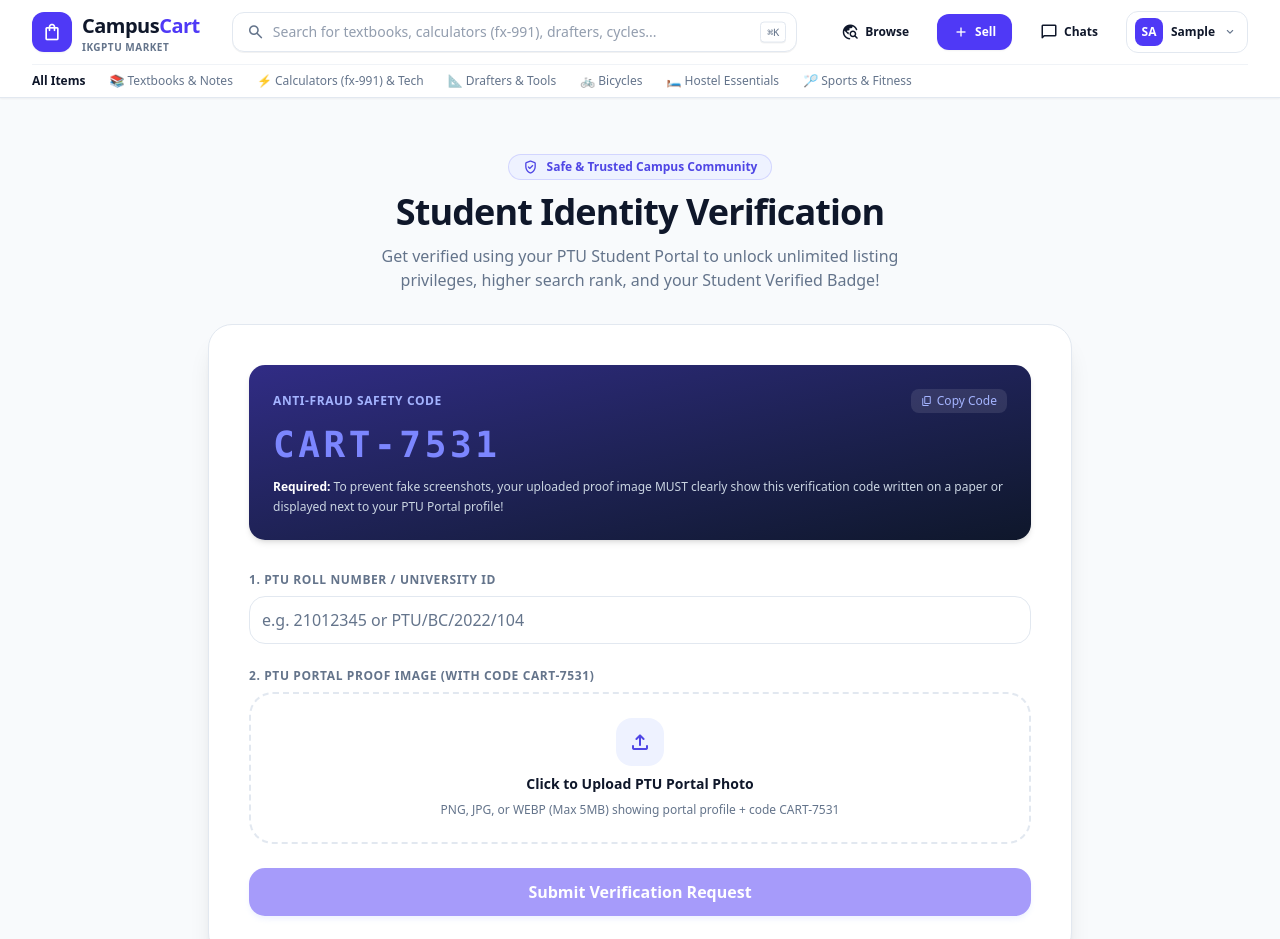
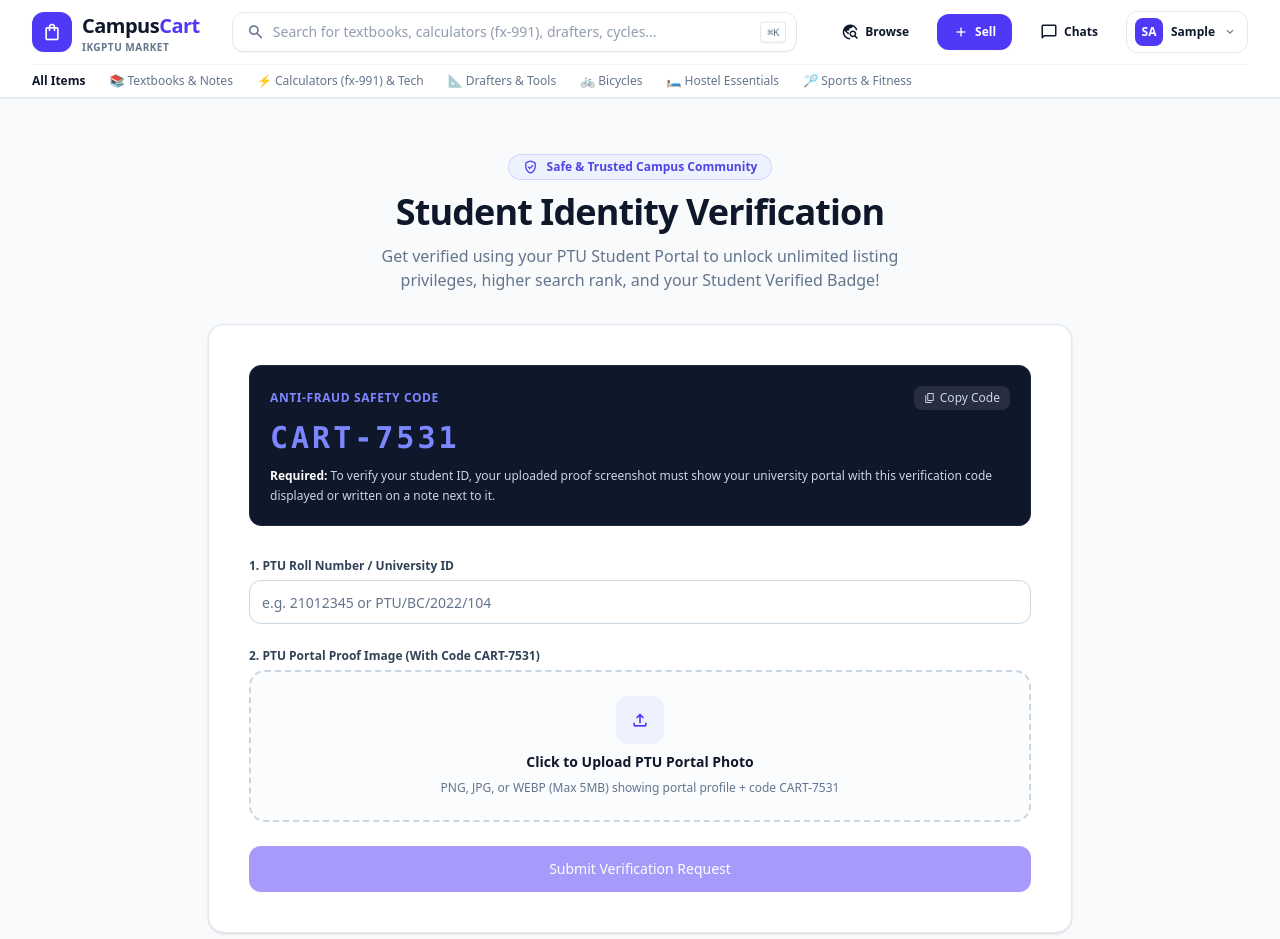
Before and after one commit to amankr32/CampusCart, a Next.js app: page /student-verification in a window 1280 px wide. Shown: the top 939 px of the page. Built offline with nearby package versions, Linux system fonts and the light colour scheme; no server answers; the database is empty; sample sign-in values are in the browser's storage.

Commit message:
refactor(ui): humanize sell, verification, orders, and profile forms with standard e-commerce geometry

```diff
--- a/src/app/sell/page.tsx
+++ b/src/app/sell/page.tsx
@@ -33,7 +33,7 @@ export default async function SellPage() {
               One quick step before you list your first item on CampusCart.
             </p>
           </div>
-          <div className="border border-[var(--border-subtle)] rounded-3xl bg-[var(--card-bg)] shadow-xl p-6 sm:p-8">
+          <div className="border border-[var(--border-subtle)] rounded-2xl bg-[var(--card-bg)] shadow-xl p-6 sm:p-8">
             <CreateStoreForm />
           </div>
         </div>
@@ -52,7 +52,7 @@ export default async function SellPage() {
         <ArrowLeft className="w-4 h-4" /> Back to Dashboard
       </Link>
 
-      <div className="bg-[var(--card-bg)] p-6 sm:p-8 rounded-3xl border border-[var(--border-subtle)] shadow-xs">
+      <div className="bg-[var(--card-bg)] p-6 sm:p-8 rounded-2xl border border-[var(--border-subtle)] shadow-xs">
         <h1 className="font-display font-extrabold text-2xl sm:text-3xl text-[var(--text-primary)] tracking-tight">
           List a New Item
         </h1>
@@ -62,11 +62,11 @@ export default async function SellPage() {
       </div>
 
       <div className="grid grid-cols-1 lg:grid-cols-[1fr_320px] gap-8 items-start">
-        <div className="bg-[var(--card-bg)] p-6 sm:p-8 rounded-3xl border border-[var(--border-subtle)] shadow-xs">
+        <div className="bg-[var(--card-bg)] p-6 sm:p-8 rounded-2xl border border-[var(--border-subtle)] shadow-xs">
           <ProductForm categories={categories} />
         </div>
 
-        <aside className="rounded-3xl border border-[var(--border-subtle)] bg-[var(--card-bg)] p-6 flex flex-col gap-5 shadow-xs">
+        <aside className="rounded-2xl border border-[var(--border-subtle)] bg-[var(--card-bg)] p-6 flex flex-col gap-5 shadow-xs">
           <h2 className="font-bold font-display text-[var(--text-primary)] text-base">Selling on CampusCart</h2>
 
           <div className="flex flex-col gap-4 text-xs">
--- a/src/app/student-verification/page.tsx
+++ b/src/app/student-verification/page.tsx
@@ -152,24 +152,24 @@ export default function StudentVerificationPage() {
           <div className="pt-2">
             <Button
               onClick={() => router.push("/sell")}
-              className="bg-emerald-600 hover:bg-emerald-700 text-white rounded-2xl px-6 h-11 shadow-md shadow-emerald-200"
+              className="bg-emerald-600 hover:bg-emerald-700 text-white rounded-xl px-6 h-11 shadow-xs font-medium"
             >
               Post Unlimited Listings
             </Button>
           </div>
         </div>
       ) : studentStatus === "pending" ? (
-        <div className="p-8 rounded-3xl bg-amber-50 border border-amber-200 text-center space-y-4 shadow-sm">
-          <div className="mx-auto w-16 h-16 rounded-full bg-amber-100 flex items-center justify-center text-amber-600">
-            <ShieldAlert className="w-10 h-10" />
+        <div className="p-8 rounded-2xl bg-amber-50 dark:bg-amber-950/30 border border-amber-200 dark:border-amber-900/50 text-center space-y-4 shadow-2xs">
+          <div className="mx-auto w-14 h-14 rounded-full bg-amber-100 dark:bg-amber-900/40 flex items-center justify-center text-amber-600">
+            <ShieldAlert className="w-8 h-8" />
           </div>
-          <h2 className="text-2xl font-bold text-amber-950 font-display">Verification Under Review</h2>
-          <p className="text-sm text-amber-800 max-w-md mx-auto">
-            Your verification request with your PTU portal screenshot is currently being reviewed by our admin desk. This usually takes 1-12 hours.
+          <h2 className="text-xl sm:text-2xl font-bold text-amber-950 dark:text-amber-200 font-display">Verification Under Review</h2>
+          <p className="text-sm text-amber-800 dark:text-amber-300 max-w-md mx-auto">
+            Your verification request with your PTU portal screenshot is currently being reviewed by our campus admin desk. This usually takes 1-12 hours.
           </p>
         </div>
       ) : (
-        <div className="bg-[var(--card-bg)] rounded-3xl border border-[var(--border-subtle)] shadow-xl p-6 sm:p-10 space-y-8">
+        <div className="bg-white dark:bg-slate-900 rounded-2xl border border-slate-200 dark:border-slate-800 shadow-sm p-6 sm:p-10 space-y-8">
           {studentStatus === "rejected" && (
             <div className="p-4 rounded-2xl bg-rose-500/10 border border-rose-500/20 text-rose-500 text-sm space-y-1">
               <div className="flex items-center gap-2 font-semibold text-rose-500">
@@ -193,32 +193,32 @@ export default function StudentVerificationPage() {
           )}
 
           {/* Anti-Fraud Code Banner */}
-          <div className="p-6 rounded-2xl bg-gradient-to-br from-indigo-900 to-slate-900 text-white space-y-3 shadow-md">
+          <div className="p-5 rounded-xl bg-slate-900 text-white border border-slate-800 space-y-2.5">
             <div className="flex items-center justify-between">
-              <span className="text-xs font-semibold uppercase tracking-wider text-indigo-300">
+              <span className="text-xs font-semibold uppercase tracking-wider text-indigo-400">
                 Anti-Fraud Safety Code
               </span>
               <button
                 type="button"
                 onClick={handleCopyCode}
-                className="text-xs font-medium text-indigo-300 hover:text-white inline-flex items-center gap-1 bg-white/10 px-2.5 py-1 rounded-lg transition-colors"
+                className="text-xs font-medium text-slate-300 hover:text-white inline-flex items-center gap-1 bg-white/10 px-2.5 py-1 rounded-lg transition-colors cursor-pointer"
               >
                 <Copy className="w-3 h-3" /> {copied ? "Copied!" : "Copy Code"}
               </button>
             </div>
             <div className="flex items-center gap-3">
-              <span className="text-3xl sm:text-4xl font-extrabold tracking-widest font-mono text-indigo-400">
+              <span className="text-2xl sm:text-3xl font-extrabold tracking-widest font-mono text-indigo-400">
                 {antiFraudCode}
               </span>
             </div>
             <p className="text-xs text-slate-300 leading-relaxed">
-              <strong className="text-white">Required:</strong> To prevent fake screenshots, your uploaded proof image MUST clearly show this verification code written on a paper or displayed next to your PTU Portal profile!
+              <strong className="text-white">Required:</strong> To verify your student ID, your uploaded proof screenshot must show your university portal with this verification code displayed or written on a note next to it.
             </p>
           </div>
 
           <form onSubmit={handleSubmit} className="space-y-6">
             <div>
-              <label className="block text-xs font-semibold uppercase tracking-wider text-[var(--text-muted)] mb-2">
+              <label className="block text-xs font-semibold text-slate-700 dark:text-slate-300 mb-1.5">
                 1. PTU Roll Number / University ID
               </label>
               <Input
@@ -226,44 +226,44 @@ export default function StudentVerificationPage() {
                 value={ptuRollNo}
                 onChange={(e) => setPtuRollNo(e.target.value)}
                 placeholder="e.g. 21012345 or PTU/BC/2022/104"
-                className="h-12 rounded-2xl border-[var(--border-subtle)] bg-[var(--input-bg)] text-[var(--text-primary)] text-base"
+                className="h-11 rounded-xl border-slate-300 dark:border-slate-700 bg-white dark:bg-slate-800 text-slate-900 dark:text-white text-sm"
                 required
               />
             </div>
 
             <div>
-              <label className="block text-xs font-semibold uppercase tracking-wider text-[var(--text-muted)] mb-2">
+              <label className="block text-xs font-semibold text-slate-700 dark:text-slate-300 mb-1.5">
                 2. PTU Portal Proof Image (With Code {antiFraudCode})
               </label>
-              <div className="border-2 border-dashed border-[var(--border-subtle)] rounded-3xl p-6 text-center hover:border-indigo-400 transition-colors bg-[var(--input-bg)]/30">
+              <div className="border-2 border-dashed border-slate-300 dark:border-slate-700 rounded-2xl p-6 text-center hover:border-indigo-500 transition-colors bg-slate-50/50 dark:bg-slate-800/40">
                 {screenshotUrl ? (
                   <div className="space-y-3">
                     <img
                       src={screenshotUrl}
                       alt="PTU Portal Proof"
-                      className="max-h-56 mx-auto rounded-2xl object-cover border border-[var(--border-subtle)] shadow-sm"
+                      className="max-h-56 mx-auto rounded-xl object-cover border border-slate-200 dark:border-slate-700 shadow-2xs"
                     />
                     <button
                       type="button"
                       onClick={() => setScreenshotUrl("")}
-                      className="text-xs font-semibold text-rose-500 hover:underline"
+                      className="text-xs font-semibold text-rose-500 hover:underline cursor-pointer"
                     >
                       Remove & Upload Different Photo
                     </button>
                   </div>
                 ) : (
                   <label className="cursor-pointer flex flex-col items-center gap-2">
-                    <div className="w-12 h-12 rounded-2xl bg-[var(--brand-primary-light)] text-[var(--brand-primary)] flex items-center justify-center">
+                    <div className="w-12 h-12 rounded-xl bg-indigo-50 dark:bg-indigo-950/60 text-indigo-600 dark:text-indigo-400 flex items-center justify-center">
                       {isUploading ? (
-                        <Loader2 className="w-6 h-6 animate-spin" />
+                        <Loader2 className="w-5 h-5 animate-spin" />
                       ) : (
-                        <Upload className="w-6 h-6" />
+                        <Upload className="w-5 h-5" />
                       )}
                     </div>
-                    <span className="text-sm font-semibold text-[var(--text-primary)]">
+                    <span className="text-sm font-semibold text-slate-900 dark:text-white">
                       {isUploading ? "Uploading Screenshot..." : "Click to Upload PTU Portal Photo"}
                     </span>
-                    <span className="text-xs text-[var(--text-muted)]">
+                    <span className="text-xs text-slate-500">
                       PNG, JPG, or WEBP (Max 5MB) showing portal profile + code {antiFraudCode}
                     </span>
                     <input
@@ -281,11 +281,11 @@ export default function StudentVerificationPage() {
             <Button
               type="submit"
               disabled={isSubmitting || !screenshotUrl || !ptuRollNo}
-              className="w-full h-12 rounded-2xl bg-indigo-600 hover:bg-indigo-700 text-white font-semibold text-base shadow-md shadow-indigo-100"
+              className="w-full h-11.5 rounded-xl bg-indigo-600 hover:bg-indigo-700 text-white font-medium text-sm transition-colors cursor-pointer shadow-xs disabled:opacity-50"
             >
               {isSubmitting ? (
                 <>
-                  <Loader2 className="w-5 h-5 mr-2 animate-spin" />
+                  <Loader2 className="w-4 h-4 mr-2 animate-spin" />
                   Submitting Request...
                 </>
               ) : (
--- a/src/components/layout/footer.tsx
+++ b/src/components/layout/footer.tsx
@@ -44,7 +44,7 @@ export function Footer() {
         <div className="grid grid-cols-2 md:grid-cols-5 gap-8">
           <div className="col-span-2 md:col-span-1">
             <Link href="/" className="flex items-center gap-2.5 mb-3 group">
-              <span className="flex items-center justify-center h-9 w-9 rounded-xl bg-gradient-to-tr from-indigo-600 to-indigo-500 text-white shadow-sm group-hover:from-indigo-700 group-hover:to-indigo-600 transition-all">
+              <span className="flex items-center justify-center h-9 w-9 rounded-xl bg-indigo-600 text-white shadow-xs group-hover:bg-indigo-700 transition-colors">
                 <ShoppingBag className="h-4.5 w-4.5" strokeWidth={2} />
               </span>
               <div className="flex flex-col leading-tight">
--- a/src/components/layout/mobile-bottom-nav.tsx
+++ b/src/components/layout/mobile-bottom-nav.tsx
@@ -98,7 +98,7 @@ export function MobileBottomNav() {
         <div className="flex flex-col items-center justify-center flex-1 relative -top-3">
           <Link
             href="/sell"
-            className="flex items-center justify-center w-12 h-12 rounded-full bg-gradient-to-r from-indigo-600 to-violet-600 text-white shadow-lg shadow-indigo-500/35 border-4 border-[var(--card-bg)] active:scale-95 transition-all focus:outline-hidden"
+            className="flex items-center justify-center w-12 h-12 rounded-full bg-indigo-600 text-white shadow-md border-4 border-[var(--card-bg)] active:scale-95 transition-all focus:outline-hidden"
             aria-label="Sell Item"
           >
             <Plus className="w-6 h-6 stroke-[2.5]" />
--- a/src/components/profile/user-profile-client.tsx
+++ b/src/components/profile/user-profile-client.tsx
@@ -179,7 +179,7 @@ export function UserProfileClient({
   return (
     <div className="space-y-8">
       {/* Profile Header Banner */}
-      <div className="bg-[var(--card-bg)] rounded-3xl border border-[var(--border-subtle)] p-6 sm:p-8 shadow-xs space-y-6">
+      <div className="bg-[var(--card-bg)] rounded-2xl border border-[var(--border-subtle)] p-6 sm:p-8 shadow-xs space-y-6">
         <div className="flex flex-col sm:flex-row items-center sm:items-start gap-6 text-center sm:text-left">
           {/* Avatar Upload Container */}
           <div className="relative group shrink-0">
@@ -369,7 +369,7 @@ export function UserProfileClient({
       )}
 
       {/* Security & Change Password */}
-      <div className="bg-[var(--card-bg)] rounded-3xl border border-[var(--border-subtle)] p-6 sm:p-8 shadow-xs space-y-4">
+      <div className="bg-[var(--card-bg)] rounded-2xl border border-[var(--border-subtle)] p-6 sm:p-8 shadow-xs space-y-4">
         <div className="flex items-center gap-3">
           <div className="w-10 h-10 rounded-2xl bg-[var(--brand-primary-light)] text-[var(--brand-primary)] flex items-center justify-center">
             <Lock className="w-5 h-5" />
--- a/src/components/store/product-form.tsx
+++ b/src/components/store/product-form.tsx
@@ -235,7 +235,7 @@ export function ProductForm({
           <Button
             type="submit"
             disabled={isSubmitting}
-            className="w-full sm:w-auto bg-gradient-to-r from-indigo-600 to-violet-600 hover:from-indigo-700 hover:to-violet-700 text-white font-bold rounded-xl px-6 py-2.5 text-xs shadow-xs"
+            className="w-full sm:w-auto bg-indigo-600 hover:bg-indigo-700 text-white font-semibold rounded-xl px-6 py-2.5 text-sm shadow-xs transition-colors cursor-pointer"
           >
             {isSubmitting
               ? "Saving..."
```
Also changed, not shown: src/components/orders/orders-dashboard-client.tsx (+8 -8 lines).
